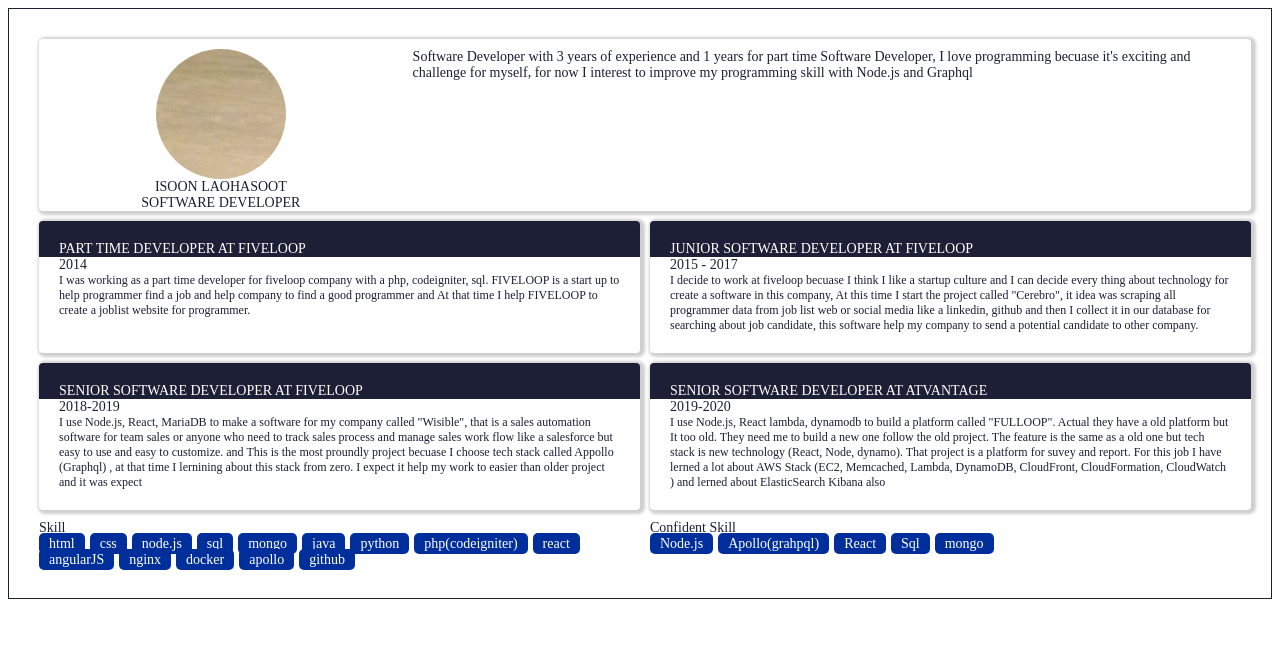
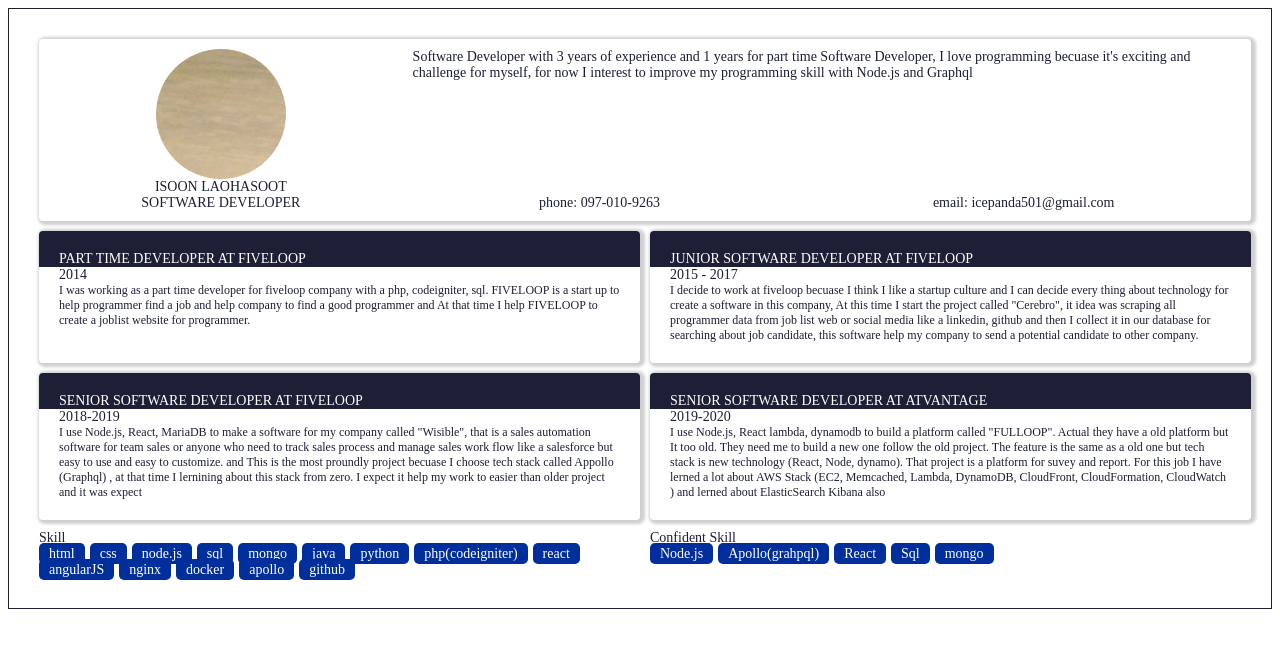
Before and after one commit to icepanda501/my-resume, a Gatsby site: page /resume in a window 1280 px wide. Built offline with nearby package versions, Linux system fonts and the light colour scheme; Gatsby itself is replaced by a stand-in of ours.

Commit message:
add contact

```diff
--- /dev/null
+++ b/src/components/ContactCard/ContactCard.css
@@ -0,0 +1,6 @@
+.contact-card{
+    grid-area: contact-card;
+    display: flex;
+    justify-content: space-around;
+    padding-bottom: 10px;
+}
--- /dev/null
+++ b/src/components/ContactCard/ContactCard.js
@@ -0,0 +1,20 @@
+import React from 'react'
+
+import Card from '../Card'
+
+import './ContactCard.css'
+
+const ContactCard = ({ className="" }) => {
+    return (
+        <div className={`contact-card ${className}`}>
+            <div>
+                phone: 097-010-9263
+            </div>
+            <div>
+                email: icepanda501@gmail.com
+            </div>
+        </div>
+    )
+}
+
+export default ContactCard
--- /dev/null
+++ b/src/components/ContactCard/index.js
@@ -0,0 +1,3 @@
+import ContactCard from './ContactCard'
+
+export default ContactCard
--- a/src/components/MainDetail/MainDetail.css
+++ b/src/components/MainDetail/MainDetail.css
@@ -5,7 +5,8 @@
     grid-template-areas:
     "image detail"
     "name detail"
-    "title detail"
+    "title contact-card"
+    ". contact-card";
 }
 
 .image{
--- a/src/components/MainDetail/MainDetail.js
+++ b/src/components/MainDetail/MainDetail.js
@@ -1,5 +1,6 @@
 import React from 'react'
 import Card from '../Card'
+import ContactCard from '../ContactCard'
 
 import myImage from '../../images/my.png'
 
@@ -12,6 +13,7 @@ const MainDetail = ({ title, name, image, detail}) => {
         <div className="title">{title}</div>
         <div className="name">{name}</div>
         <div className="detail">{detail}</div>
+        <ContactCard />
     </Card>
     )
 }
```
Also changed, not shown: 1 other file.
